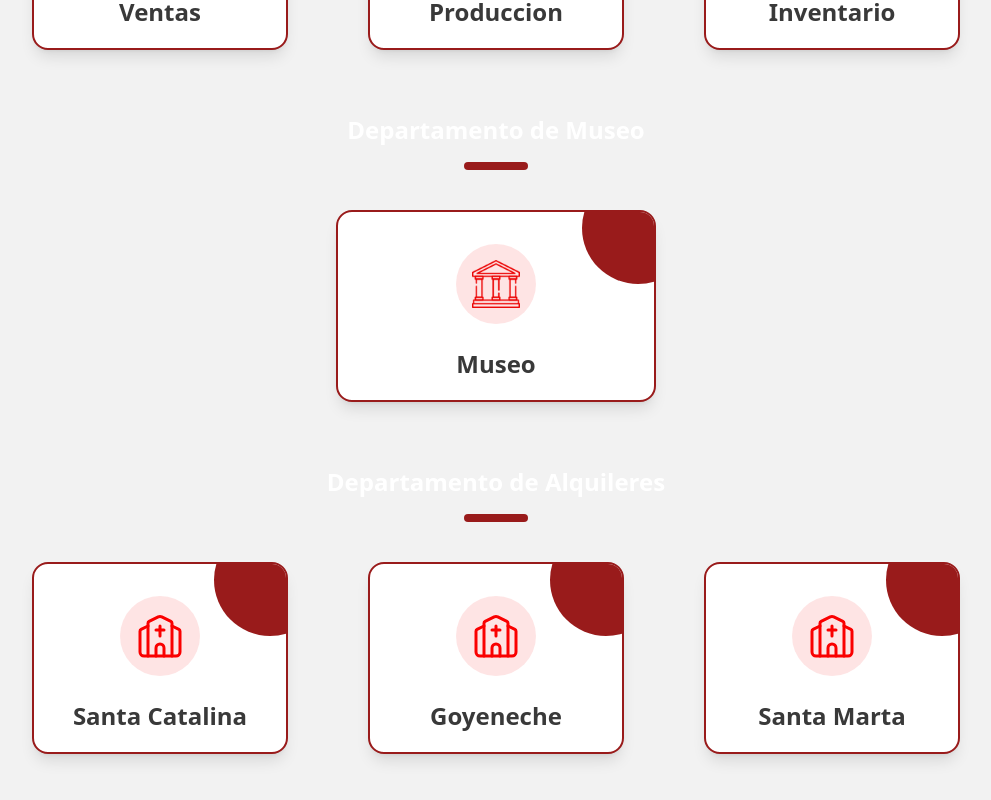
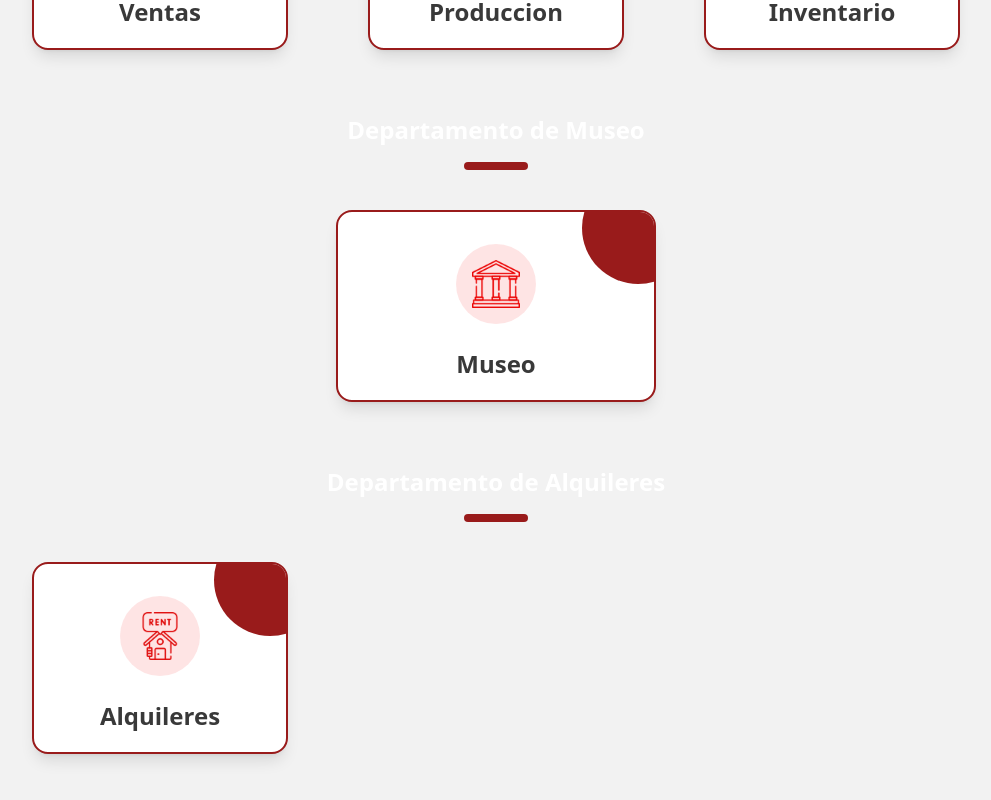
Before and after one commit to Santa-TeresaERP/ST-frontend, a Next.js app: page /pages/dashboard in a window 1280 px wide. Shown: the part 946-1746 px from the top of the page, without its empty margins (144-1135 px from the left). Built offline with nearby package versions, Linux system fonts and the light colour scheme.

Commit message:
update dashboard

```diff
--- a/src/app/components/components-Dashboard/Dashboard-intro.tsx
+++ b/src/app/components/components-Dashboard/Dashboard-intro.tsx
@@ -46,9 +46,7 @@ const Dashboard = () => {
         ]} />
 
         <DepartmentSection title="Departamento de Alquileres" items={[
-          { name: "Santa Catalina", icon: "church.svg" },
-          { name: "Goyeneche", icon: "church.svg" },
-          { name: "Santa Marta", icon: "church.svg" },
+          { name: "Alquileres", icon: "alquilar.png" },
         ]} />
       </main>
     </div>
--- a/src/app/components/components-Dashboard/DepartmentSection.tsx
+++ b/src/app/components/components-Dashboard/DepartmentSection.tsx
@@ -84,6 +84,7 @@ const DepartmentSection = ({ title, items }: DepartmentSectionProps) => {
                 />
               </div>
 
+
               <h4 className="relative z-10 text-2xl font-bold text-[#393939] text-center mb-2">
                 {item.name}
               </h4>
```
Also changed, not shown: public/alquilar.png (added), public/bienes-raices.png (added).
